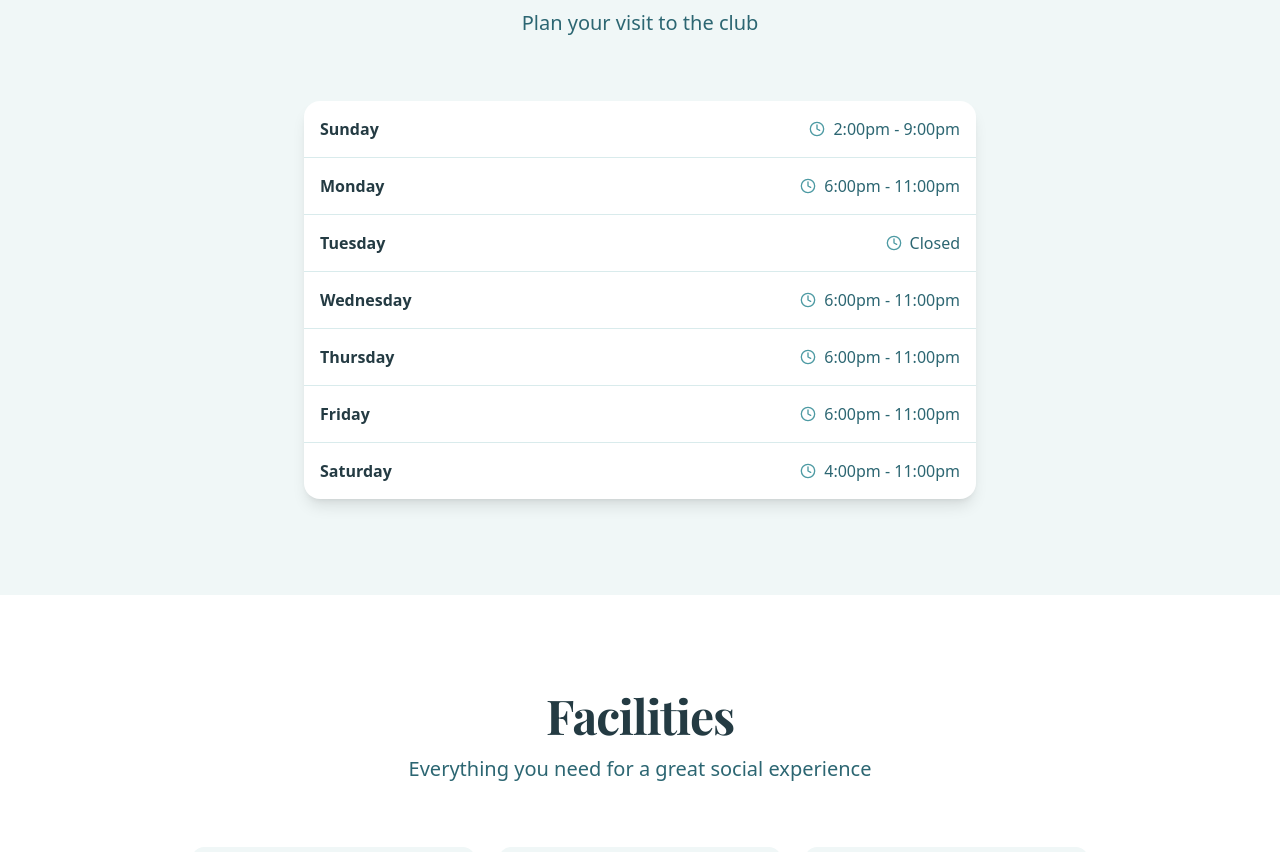
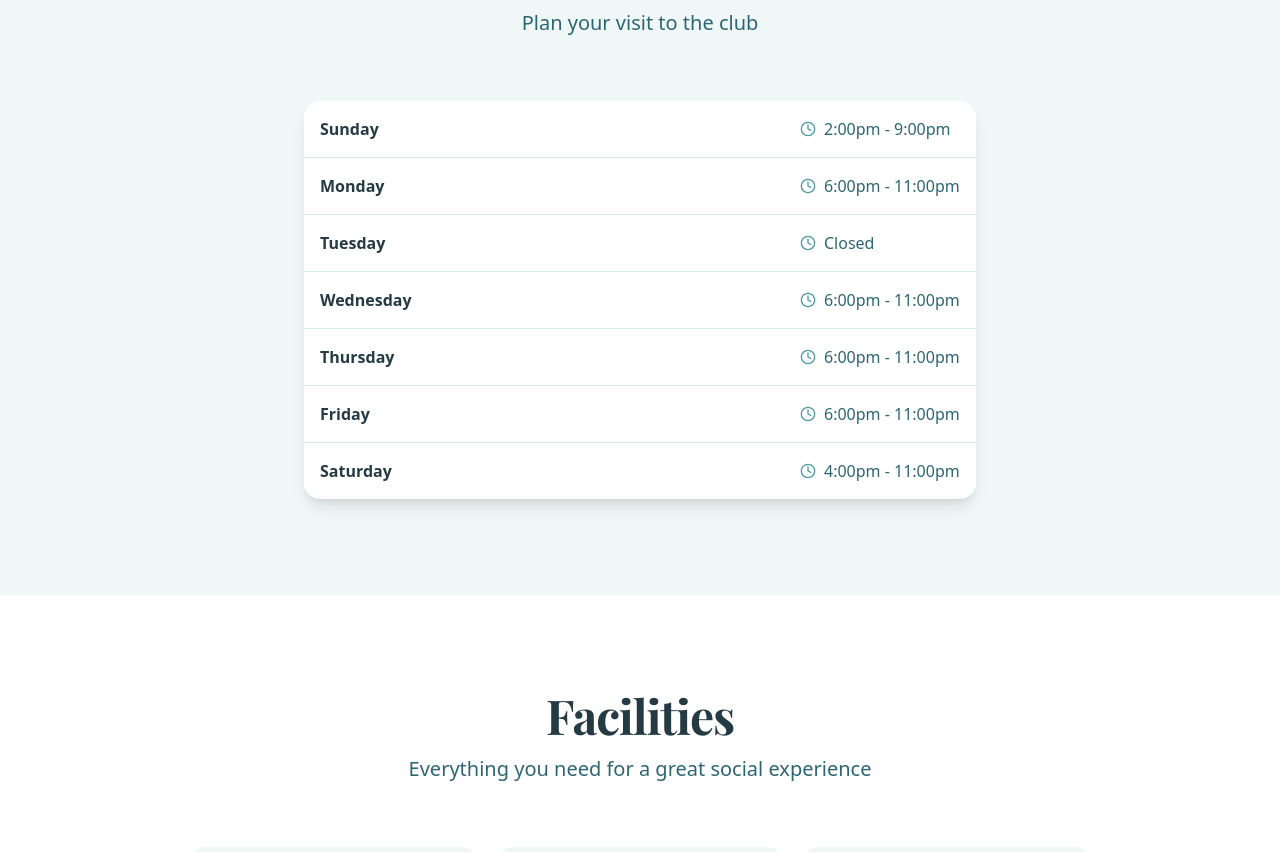
Before and after one commit to Bazmech/nextjs_leeds-dasa-test_website, a Next.js app: page /anglers-club in a window 1280 px wide. Shown: the part 1311-2163 px from the top of the page. Built offline with nearby package versions, Linux system fonts and the light colour scheme; a web font is replaced by a local one.

Commit message:
feat: align opening times

```diff
--- a/app/anglers-club/page.jsx
+++ b/app/anglers-club/page.jsx
@@ -133,9 +133,9 @@ export default function AnglersClubPage() {
                   }`}
                 >
                   <span className="font-semibold text-river-900 capitalize">{day}</span>
-                  <div className="flex items-center gap-2">
-                    <Clock className="w-4 h-4 text-river-400" />
-                    <span className="text-river-600">{hours}</span>
+                  <div className="flex items-center gap-2 w-40">
+                    <Clock className="w-4 h-4 text-river-400 shrink-0" />
+                    <span className="text-river-600 text-left">{hours}</span>
                   </div>
                 </motion.div>
               ))}
```
